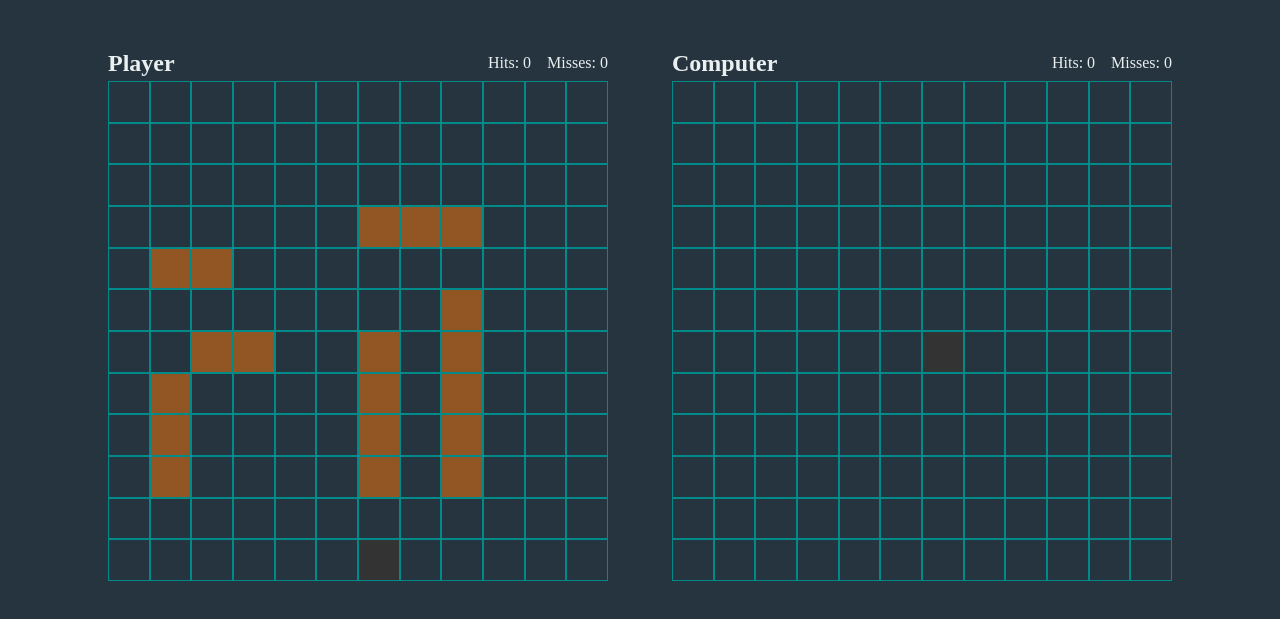
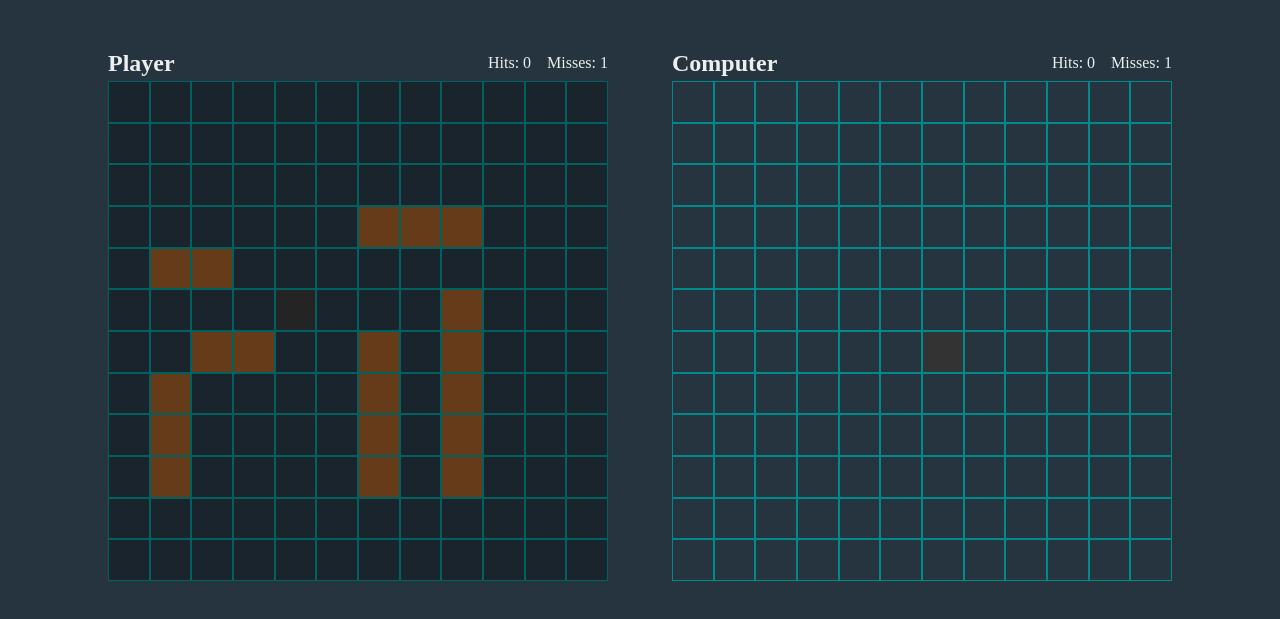
Before and after one commit to m1v8a/project-battleship, a website built with webpack: page src/index.html in a window 1280 px wide. Both pictures are taken after a click on the element 922 px from the left and 408 px from the top of the page. Shown: the part 77-696 px from the top of the page. Built offline with nearby package versions, Linux system fonts and the light colour scheme.

Commit message:
feat(Controller): add delay each attack
after the player attacked the computer artificially wait 1 second
before attacking, during that time the interaction with the computer's board
is disabled by blocking an element in front of it

```diff
--- a/src/classes/Controller.js
+++ b/src/classes/Controller.js
@@ -1,30 +1,68 @@
 import { BOARD_SIZE } from "./Gameboard.js";
+import { Player } from "./Player.js";
 import { HORIZONTAL } from "./Ship.js";
 
 export class Controller {
   static player;
   static computer;
-  static playerBoardEl;
-  static computerBoardEl;
 
-  static init({ player, computer, playerBoardEl, computerBoardEl }) {
-    this.player = player;
-    this.computer = computer;
-    this.playerBoardEl = playerBoardEl;
-    this.computerBoardEl = computerBoardEl;
-    this.placeShipsRandom(player);
-    this.placeShipsRandom(computer, true);
+  static init() {
+    const playerContainer = document.querySelector("#player-container");
+    const computerContainer = document.querySelector("#computer-container");
+    this.player = new Player("Player");
+    this.player.boardEl = playerContainer.querySelector(".board");
+    this.player.hitEl = playerContainer.querySelector(".hits");
+    this.player.missEl = playerContainer.querySelector(".misses");
+    this.computer = new Player("Computer");
+    this.computer.boardEl = computerContainer.querySelector(".board");
+    this.computer.hitEl = computerContainer.querySelector(".hits");
+    this.computer.missEl = computerContainer.querySelector(".misses");
+    this.computer.attackedList = []; // use to store already attacked cells
 
-    this.updateBoard(this.player, this.playerBoardEl);
-    this.updateBoard(this.computer, this.computerBoardEl);
+    // place all ships at random positions
+    this.placeShipsRandom(this.player);
+    this.placeShipsRandom(this.computer, true); // hide computer ships from the display
+
+    this.updateBoard(this.player);
+    this.updateBoard(this.computer);
+
+    // turn off interaction with computer board
+    this.toggleInteraction(this.player.boardEl, "off");
+
+    // attacking logic
+    this.computer.boardEl.addEventListener("click", (e) => {
+      if (e.target.className !== "cell") return;
+      const row = +e.target.dataset.row;
+      const col = +e.target.dataset.col;
+      try {
+        const playerState = Controller.playerAttack(row, col);
+        this.updateBoard(this.computer, this.computerBoardEl);
+        this.updateScoreboard(this.computer, playerState);
+
+        this.toggleInteraction(this.player.boardEl, "on");
+        this.toggleInteraction(this.computer.boardEl, "off");
+        setTimeout(() => {
+          const computerState = this.computerAttack();
+          this.updateBoard(this.player, this.playerBoardEl);
+          this.updateScoreboard(this.player, computerState);
+
+          setTimeout(() => {
+            this.toggleInteraction(this.player.boardEl, "off");
+            this.toggleInteraction(this.computer.boardEl, "on");
+          }, 1000);
+        }, 1000);
+      } catch (error) {
+        console.error(error);
+      }
+    });
   }
 
-  static updateBoard(player, boardEl) {
+  static updateBoard(player) {
     const board = player.board.get();
 
-    const bw = boardEl.offsetWidth;
-    const bh = boardEl.offsetHeight;
-    boardEl.innerHTML = "";
+    const bw = player.boardEl.offsetWidth;
+    const bh = player.boardEl.offsetHeight;
+    player.boardEl.innerHTML = "";
     board.forEach((row, ri) => {
       row.forEach((cell, ci) => {
         const div = document.createElement("div");
@@ -46,13 +84,17 @@ export class Controller {
           }
         }
         if (cell.state === "miss") {
-          console.log("ran");
           div.style.backgroundColor = "#333";
         }
 
-        boardEl.appendChild(div);
+        player.boardEl.appendChild(div);
       });
     });
+  }
+
+  static updateScoreboard(player, states) {
+    player.hitEl.innerText = states.hits;
+    player.missEl.innerText = states.misses;
   }
 
   static placeShipsRandom(player, hidden) {
@@ -76,4 +118,28 @@ export class Controller {
       shipIndex++;
     }
   }
+
+  static playerAttack(row, col) {
+    const state = this.player.attack(this.computer, row, col);
+    return state;
+  }
+
+  static computerAttack() {
+    do {
+      var r = Math.floor(Math.random() * BOARD_SIZE);
+      var c = Math.floor(Math.random() * BOARD_SIZE);
+    } while (this.computer.attackedList.includes(`${r}${c}`));
+
+    this.computer.attackedList.push(`${r}${c}`);
+    const state = this.computer.attack(this.player, r, c);
+    return state;
+  }
+
+  static toggleInteraction(element, mode) {
+    if (mode === "off") {
+      element.dataset.blocked = true;
+    } else if (mode === "on") {
+      element.dataset.blocked = false;
+    }
+  }
 }
--- a/src/index.html
+++ b/src/index.html
@@ -19,7 +19,7 @@
           <p>Hits: <span class="hits">0</span></p>
           <p>Misses: <span class="misses">0</span></p>
         </div>
-        <div class="board"></div>
+        <div data-blocked="false" class="board"></div>
       </div>
       <div id="computer-container">
         <div class="score">
@@ -27,7 +27,7 @@
           <p>Hits: <span class="hits">0</span></p>
           <p>Misses: <span class="misses">0</span></p>
         </div>
-        <div class="board"></div>
+        <div data-blocked="false" class="board"></div>
       </div>
     </section>
   </main>
--- a/src/index.js
+++ b/src/index.js
@@ -1,39 +1,4 @@
 import { Controller } from "./classes/Controller.js";
-import { BOARD_SIZE } from "./classes/Gameboard.js";
-import { Player } from "./classes/Player.js";
 import "./style.css";
 
-const playerContainer = document.querySelector("#player-container");
-const computerContainer = document.querySelector("#computer-container");
-const playerBoardEl = playerContainer.querySelector(".board");
-const computerBoardEl = computerContainer.querySelector(".board");
-
-Controller.init({
-  player: new Player("Player"),
-  computer: new Player("Computer"),
-  playerBoardEl: playerBoardEl,
-  computerBoardEl: computerBoardEl,
-});
-
-let computerAttacks = [];
-computerBoardEl.addEventListener("click", (e) => {
-  if (e.target.className !== "cell") return;
-  const row = +e.target.dataset.row;
-  const col = +e.target.dataset.col;
-
-  try {
-    const playerState = Controller.player.attack(Controller.computer, row, col);
-    Controller.updateBoard(Controller.computer, Controller.computerBoardEl);
-    let r = Math.floor(Math.random() * BOARD_SIZE);
-    let c = Math.floor(Math.random() * BOARD_SIZE);
-    while (computerAttacks.includes(`${r}${c}`)) {
-      r = Math.floor(Math.random() * BOARD_SIZE);
-      c = Math.floor(Math.random() * BOARD_SIZE);
-    }
-    computerAttacks.push(`${r}${c}`);
-    const computerState = Controller.computer.attack(Controller.player, r, c);
-    Controller.updateBoard(Controller.player, Controller.playerBoardEl);
-  } catch (error) {
-    alert(error.message);
-  }
-});
+Controller.init();
--- a/src/style.css
+++ b/src/style.css
@@ -51,6 +51,23 @@ main {
   height: 500px;
   display: flex;
   flex-wrap: wrap;
+
+  position: relative;
+}
+
+.board::after {
+  content: "";
+  position: absolute;
+  inset: 0;
+  background-color: rgba(0, 0, 0, 0.3);
+}
+
+.board[data-blocked="true"]::after {
+  display: unset;
+}
+
+.board[data-blocked="false"]::after {
+  display: none;
 }
 
 .cell {
```
